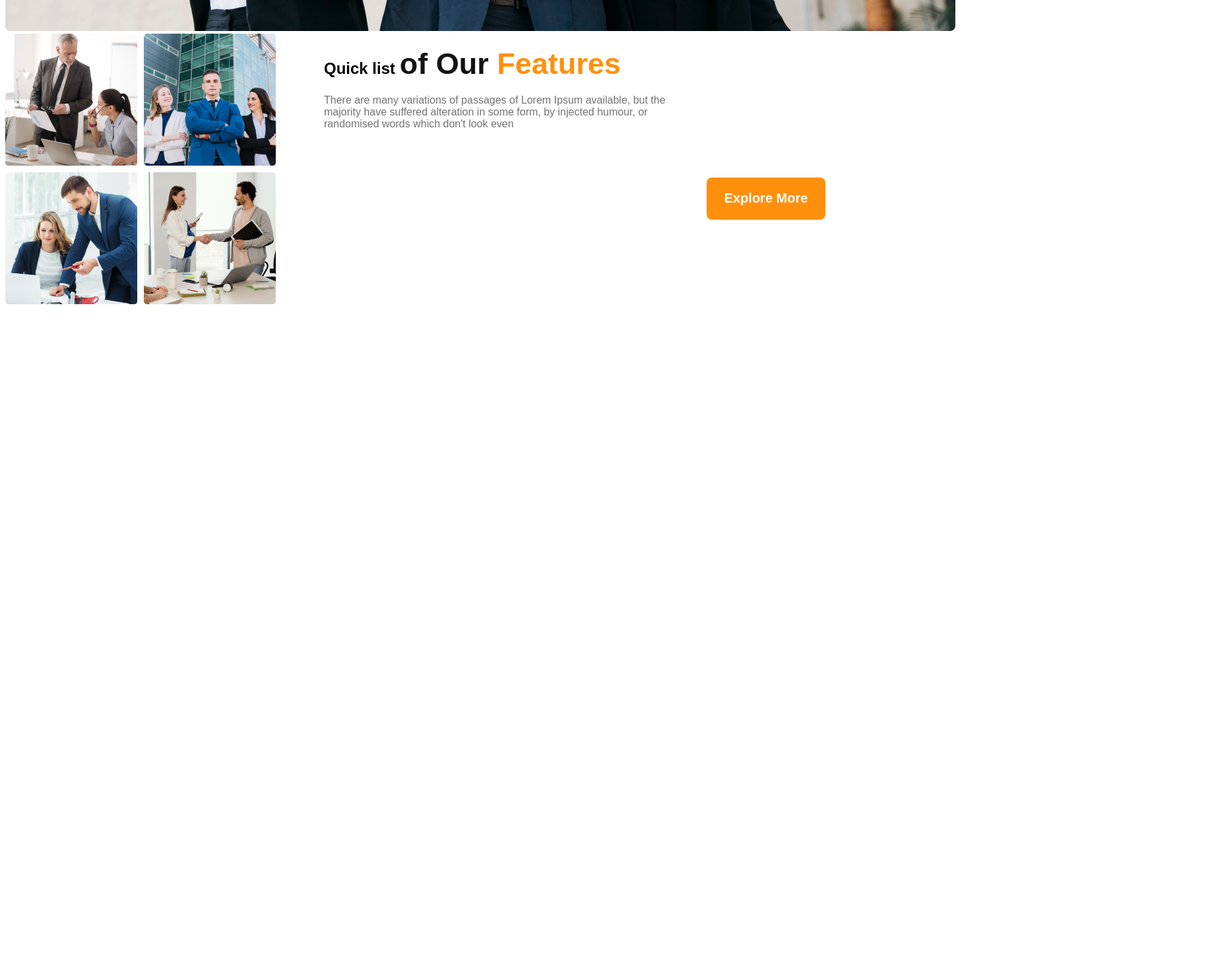
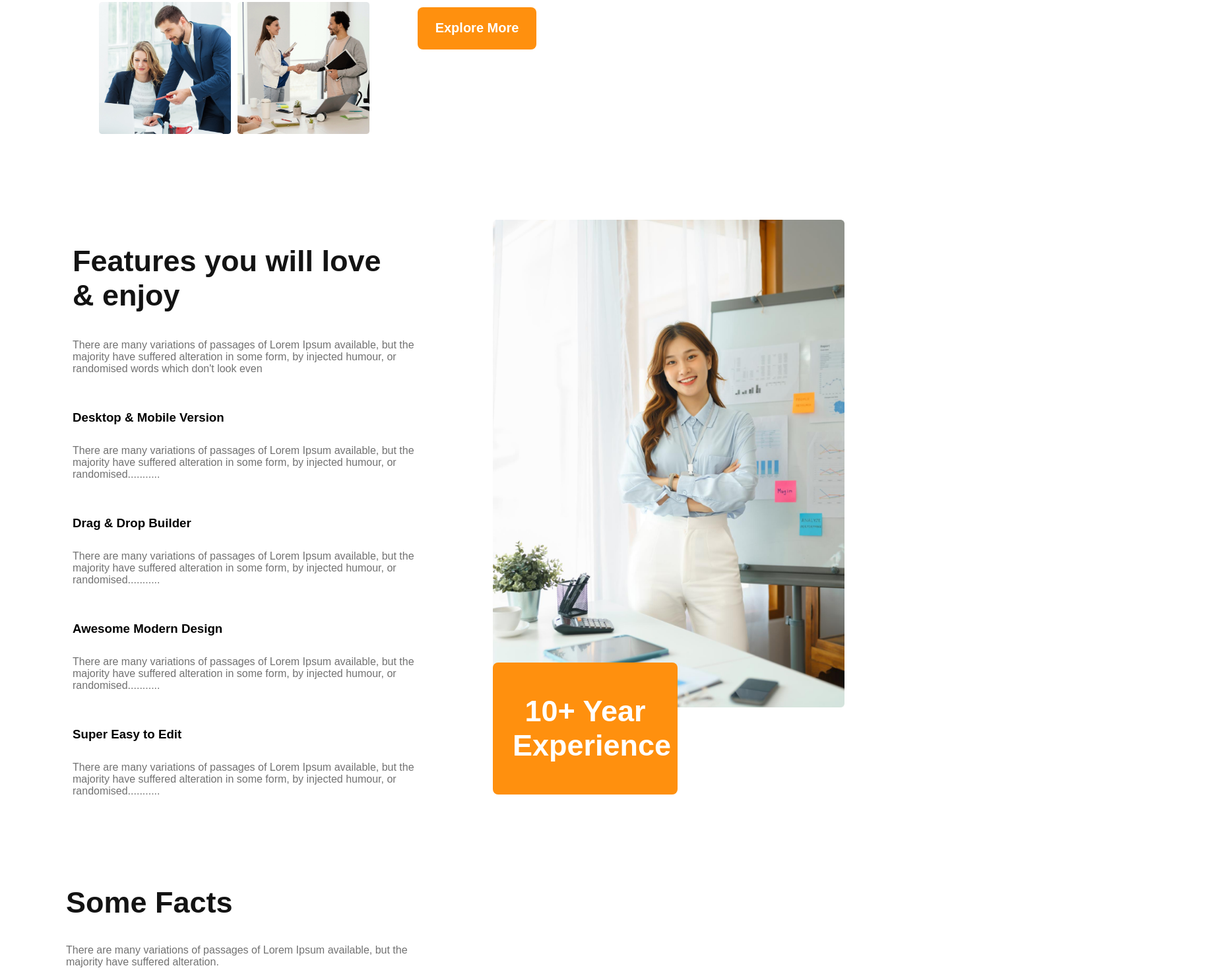
Before and after one commit to numanrahi/assignment02, a plain HTML site: page index.html in a window 1280 px wide. Shown: the part 1324-2800 px from the top of the page at 66% size, 1831 px wide, since content can reach past the window. Before the commit the page ends 1793 px from the top, so only its background shows below. Drawn offline with Linux system fonts and the light colour scheme.

Commit message:
styles added

```diff
--- a/index.html
+++ b/index.html
@@ -20,7 +20,8 @@
                     <li>Login</li>
                 </ul>
             </nav>
-        <div class="main-header"><h1>Brand New <br>
+            <div class="main-header">
+                <h1>Brand New <br>
                 Group of Architects
                 </h1>
                 <p class="main-header-title">There are many variations of passages of Lorem Ipsum available, but the majority have suffered alteration in some form, by injected humour, or randomised words which don't look even</p>
@@ -28,13 +29,12 @@
             <section>
                     <button class="primary-btn">Explore More</button>
             </section>
-        </div>
-    </header>
-    <!-- banner section  -->
-
             <section class="banner-section">
                 <img src="images/banner.png" alt="">
             </section>
+        </div>
+
+    </header>
 
             <!-- multi image section  -->
             <section class="multi-images">
@@ -45,11 +45,69 @@
                 <img src="images/team4.png" alt="">
                 </div>
                 <div>
-                    <h2 class="multi-images-title">Quick list <span class="span-2">of Our </span>
+                    <h2 class="multi-images-title"><span class="span-3"> Quick list</span> <span class="span-2">of Our </span>
                         <span class="span-1"></spanclass>Features</span> </h2>
                     <p>There are many variations of passages of Lorem Ipsum available, but the majority have suffered alteration in some form, by injected humour, or randomised words which don't look even</p>
-                    <button class="primary-btn">Explore More </button>
+                    <button class="second-btn">Explore More </button>
                 </div>
             </section>
+
+            <!-- Main downer section  -->
+            <section class="features-section">
+                <div class="features-main-title">
+                    <h2>Features you will love & enjoy</h2>
+                    <p>There are many variations of passages of Lorem Ipsum available, but the majority have suffered alteration in some form, by injected humour, or randomised words which don't look even</p>
+                    <div>
+                        <div>
+                        <h3 class="features-sub-title">Desktop & Mobile Version</h3>
+                        <p class="features-description">There are many variations of passages of Lorem Ipsum available, but the majority have suffered alteration in some form, by injected humour, or randomised...........</p>
+                    </div>
+                        <div>
+                        <h3 class="features-sub-title">Drag & Drop Builder</h3>
+                        <p class="features-description">There are many variations of passages of Lorem Ipsum available, but the majority have suffered alteration in some form, by injected humour, or randomised...........</p>
+                    </div>
+                        <div>
+                        <h3 class="features-sub-title">Awesome Modern Design</h3>
+                        <p class="features-description">There are many variations of passages of Lorem Ipsum available, but the majority have suffered alteration in some form, by injected humour, or randomised...........</p>
+                    </div>
+                        <div>
+                        <h3 class="features-sub-title">Super Easy to Edit</h3>
+                        <p class="features-description">There are many variations of passages of Lorem Ipsum available, but the majority have suffered alteration in some form, by injected humour, or randomised...........</p>
+                    </div>
+                </div>
+                </div><div class="double-img">
+                    <img src="images/architect.png" alt="">
+                    <button class="third-btn">10+ Year Experience</button>
+                   </div>
+            </section>
+
+            <section class="some-facts">
+                <h2>Some Facts</h2>
+                <p>There are many variations of passages of Lorem Ipsum available, but the majority have suffered alteration.</p>
+            </section>
+            <section class="activity">
+                <div>
+                    <img src="images/icons/ribon.png" alt="">
+                    <h3 class="activity-num">54</h3>
+                    <p>Awards Winnings</p>
+                </div>
+                <div>
+                    <img src="images/icons/projects.png" alt="">
+                    <h3 class="activity-num">1458</h3>
+                    <p>Projects Finished</p>
+                </div>
+                <div>
+                    <img src="images/icons/customers.png" alt="">
+                    <h3 class="activity-num">590</h3>
+                    <p>Clients Worked</p>
+                </div>
+                <div>
+                    <img src="images/icons/email.png" alt="">
+                    <h3 class="activity-num">22578</h3>
+                    <p>Email Send</p>
+                </div>
+
+            </section>
+
 </body>
 </html>
--- a/style.css
+++ b/style.css
@@ -1,15 +1,30 @@
 *{
     font-family: 'Work Sans', sans-serif;
+}
+body{
+    overflow-x: hidden;
 }
 /* Header Section styles */
 .header{
     background-color: rgba(255, 144, 14, 0.1);
+    margin-bottom: 30px;
+}
+header img{
+    display: block;
+    margin-left: auto;
+    margin-right: auto;
+    width: 50%;
+}
+body{
+    margin: 0 auto;
+    padding: 0;
 }
 .primary-btn{
     border: none;
     margin-top: 32px;
     margin-left: 580px;
     margin-right: 580px;
+    margin-bottom: 50px;
     width: 180px;
     height: 64px;
     background-color:  #FF900E;
@@ -22,6 +37,7 @@
 .first-heading{
     padding-top: 100px;
     margin-left: 200px;
+    color: #131313;
 }
 
 ul{
@@ -48,32 +64,22 @@ ul{
     margin-right: 300px;
 }
 
-/* banner section styles */
-
-.bannner-section{
-    height: 500px;
-    width: 1000px;
-}
-
 
 /* multi images section styles */
 
 .multi-images{
     display: flex;
     gap: 73px;
+    margin-top: 85px;
+    margin-bottom: 130px;
+    margin-left: 150px;
 }
 .multi-images-sub{
     display: grid;
     grid-template-columns: repeat(2, 1fr);
     gap: 10px;
 }
-/* .multi-images-title{
-    width: 468px;
-    height: 106px;
-    color: #727272;
-    font-weight: 500;
-    font-size: 45px;
-} */
+
 .multi-images-sub img{
     height: 200px;
     width: 200px;
@@ -88,10 +94,102 @@ ul{
     font-size: 45px;
     font-weight: 700;
 }
+.span-3{
+    color: #727272;
+    font-weight: 500;
+    font-size: 45px;
+}
 p{
     color: #727272;
     font-weight: 400;
     font-size: 16px;
     width: 537px;
-height: 78px;
+    height: 78px;
 }
+.second-btn{
+    border: none;
+    margin-top: 32px;
+    width: 180px;
+    height: 64px;
+    background-color:  #FF900E;
+    border-radius: 8px;
+    font-weight: 600;
+    font-size: 20px;
+    text-align: center;
+    color: #FFFFFF;
+}
+
+/* Main downer section styles  */
+.features-section{
+    display: flex;
+    gap: 100px;
+}
+
+.features-main-title h2{
+    font-weight: 700;
+    font-size: 45px;
+    width: 468px;
+    height: 106px;
+    color: #131313;
+    padding-left: 110px;
+}
+.features-main-title p{
+    padding-left: 110px;
+    margin-bottom: 30px;
+}
+.features-sub-title{
+    padding-left: 110px;
+    margin-bottom: 30px;
+}
+.double-img img{
+    width: 100%;
+    display: grid;
+}
+.third-btn{
+    position: relative;
+    border: none;
+    margin-top: 32px;
+    width: 280px;
+    height: 200px;
+    padding: 35px 30px;
+    border-radius: 8px;
+    background-color:  #FF900E;
+    font-weight: 700;
+    font-size: 45px;
+    bottom: 100px;
+    text-align: center;
+    color: #FFFFFF;
+}
+
+/* some facts styles */
+
+.some-facts h2{
+    font-weight: 700;
+    font-size: 45px;
+    color: #131313;
+    margin-left: 100px;
+}
+.some-facts p{
+    margin-left: 100px;
+}
+
+/* activity section styles */
+
+.activity-num{
+    font-weight: 600;
+    font-size: 30px;
+    color: #424242;
+
+}
+.activity{
+    display: grid;
+    grid-template-columns: repeat(4, 1fr);
+}
+.activity div{
+    border: 1px solid #FF900E;
+    border-radius: 8px;
+    width: 190px;
+    height: 160px;
+    justify-content: space-between;
+    padding: 10px;
+}
```
Lines whose indentation alone changed are shown as unchanged.
